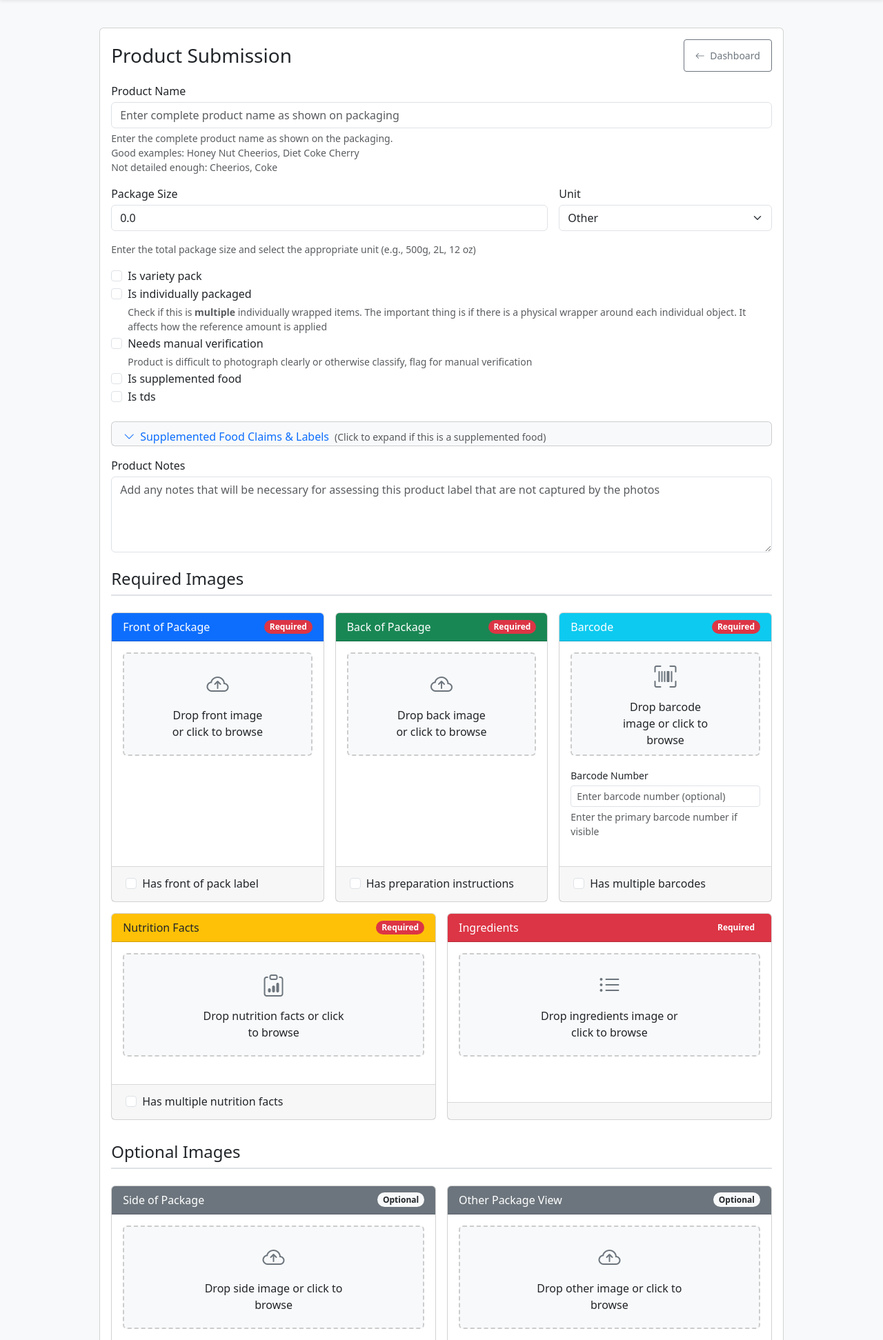
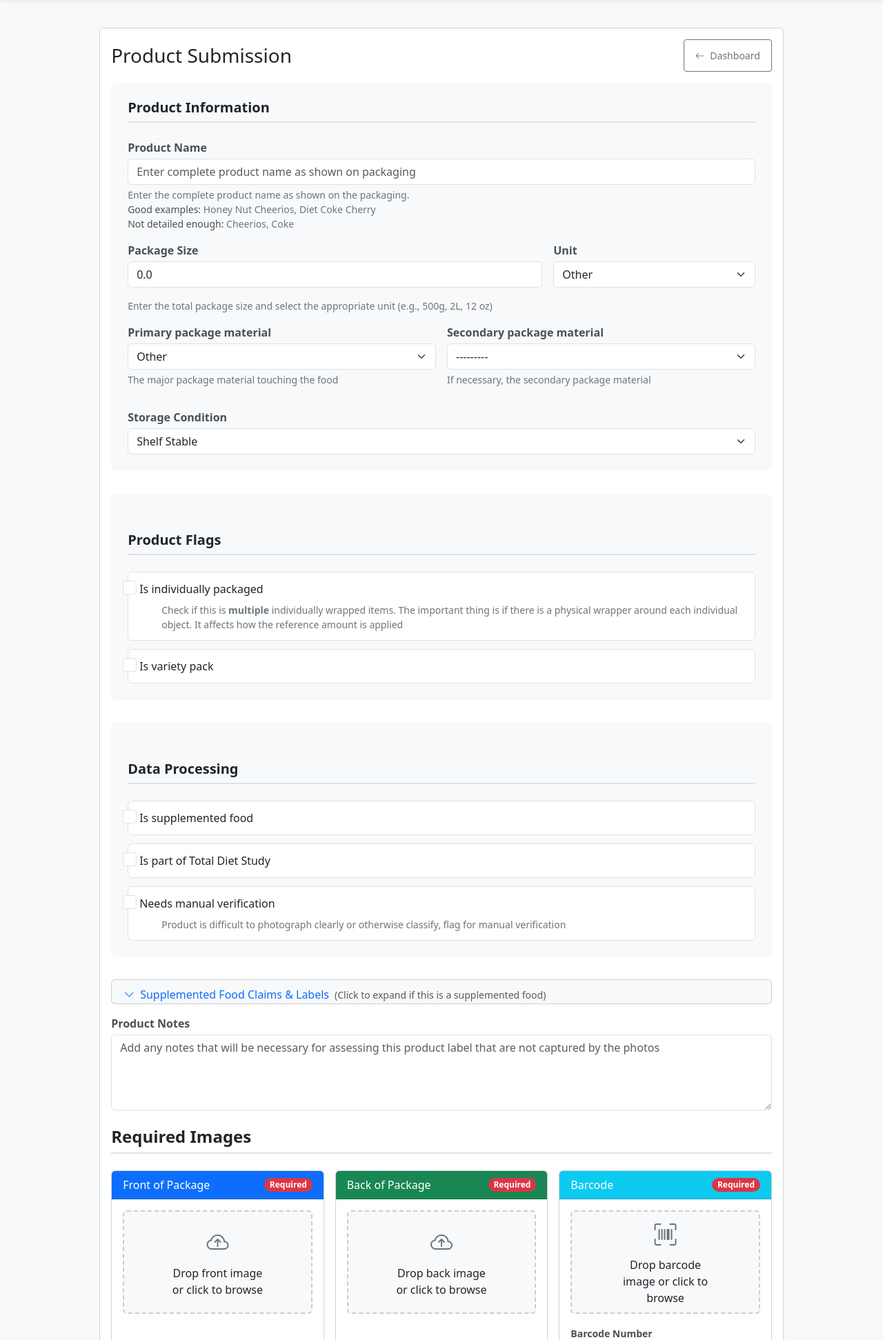
Before and after one commit to BFSSI-Bioinformatics-Lab/pptm, a Django app: template pptp/templates/pptp/products/combined_upload.html in a window 1280 px wide. Shown: the part 56-1999 px from the top of the page at 69% size. Run offline with Django 5.2, Linux system fonts and the light colour scheme; the template is opened without the code that fills it: values that come from a table or form of the project are taken from there, others are empty; parts of the project's set-up code (start-up, migrations or seed data) failed here and were passed over; some libraries are stand-ins or nearby versions.

Commit message:
add storage condition and packaging to upload form

```diff
--- a/pptp/forms/products.py
+++ b/pptp/forms/products.py
@@ -36,6 +36,9 @@ class ProductSetupForm(forms.ModelForm):
             'product_name',
             'package_size',
             'package_size_unit',
+            'storage_condition',
+            'primary_package_material',
+            'secondary_package_material',
             'is_supplemented_food',
             'is_tds',
             'is_variety_pack',
@@ -72,6 +75,15 @@ class ProductSetupForm(forms.ModelForm):
                 'min': '0'
             }),
             'package_size_unit': forms.Select(attrs={
+                'class': 'form-select'
+            }),
+            'storage_condition': forms.Select(attrs={
+                'class': 'form-select'
+            }),
+            'primary_package_material': forms.Select(attrs={
+                'class': 'form-select'
+            }),
+            'secondary_package_material': forms.Select(attrs={
                 'class': 'form-select'
             }),
             'is_supplemented_food': forms.CheckboxInput(attrs={'class': 'form-check-input'}),
--- a/pptp/models/products.py
+++ b/pptp/models/products.py
@@ -14,6 +14,27 @@ UNIT_CHOICES = [
     ("ML", "Millilitres"),
     ("L", "Litres"),
     ("OTH", "Other"),
+]
+
+STORAGE_CHOICES = [
+    ("shelf_stable", "Shelf Stable"),
+    ("fridge", "Fridge"),
+    ("freezer", "Freezer"),
+]
+
+PACKAGING_CHOICES = [
+    ("glass", "Glass"),
+    ("metal", "Metal"),
+    ("paper", "Paper/paperboard"),
+    ("plastic_pet", "Plastic - PET - 1"),
+    ("plastic_hdpe", "Plastic - HDPE - 2"),
+    ("plastic_pvc", "Plastic - PVC - 3"),
+    ("plastic_ldpe", "Plastic - LDPE - 4"),
+    ("plastic_pp", "Plastic - PP - 5"),
+    ("plastic_ps", "Plastic - PS - 6"),
+    ("plastic_other", "Plastic - OTHER - 7"),
+    ("plastic_unknown", "Plastic - Unknown"),
+    ("other", "Other"),
 ]
 
 
@@ -71,6 +92,28 @@ class Product(models.Model):
         max_length=3,
         default="OTH",
         help_text=_("Unit for the total package size")
+    )
+
+    storage_condition = models.CharField(
+        choices=STORAGE_CHOICES,
+        max_length=12,
+        default="shelf_stable",
+        help_text=_("Required storage condition")
+    )
+
+    primary_package_material = models.CharField(
+        choices=PACKAGING_CHOICES,
+        max_length=15,
+        default="other",
+        help_text=_("Primary (touching the food) packaging")
+    )
+
+    secondary_package_material = models.CharField(
+        choices=PACKAGING_CHOICES,
+        blank=True,
+        null=True,
+        max_length=15,
+        help_text=_("Secondary packaging (optional)")
     )
 
     is_variety_pack = models.BooleanField(
--- a/pptp/static/css/upload.css
+++ b/pptp/static/css/upload.css
@@ -103,17 +103,48 @@
   color: #0d6efd;
   font-size: 1.25rem;
 }
-
 /* Section Headings */
 .section-heading {
   border-bottom: 2px solid #dee2e6;
   padding-bottom: 0.5rem;
   margin-bottom: 1.5rem;
   margin-top: 2rem;
+  font-weight: 600;
+  color: #212529;
 }
 
 .first-section-heading {
   margin-top: 0;
+}
+
+/* Form Sections */
+.form-section {
+  background-color: #f8f9fa;
+  border-radius: 0.5rem;
+  padding: 1.5rem;
+  margin-bottom: 2rem;
+}
+
+.form-section:last-child {
+  margin-bottom: 0;
+}
+
+/* Enhanced Labels */
+.form-label {
+  font-weight: 600;
+  color: #495057;
+  margin-bottom: 0.5rem;
+}
+
+.form-text {
+  color: #6c757d;
+  font-size: 0.875rem;
+  margin-top: 0.25rem;
+}
+
+.form-text .fw-medium {
+  font-weight: 600;
+  color: #495057;
 }
 
 /* Badges and Status Indicators */
@@ -128,6 +159,37 @@
   background-color: rgba(0,0,0,.03);
   border-top: 1px solid rgba(0,0,0,.125);
   padding: 0.75rem 1.25rem;
+}
+
+/* Checkboxes */
+.form-check {
+  background-color: #fff;
+  border: 1px solid #dee2e6;
+  border-radius: 0.375rem;
+  padding: 0.75rem 1rem;
+  margin-bottom: 0.75rem;
+}
+
+.form-check:last-child {
+  margin-bottom: 0;
+}
+
+.form-check-label {
+  font-weight: 500;
+  color: #212529;
+  cursor: pointer;
+}
+
+.form-check-input {
+  cursor: pointer;
+  width: 1.25rem;
+  height: 1.25rem;
+  margin-top: 0;
+}
+
+.form-check .form-text {
+  margin-left: 2rem;
+  margin-top: 0.5rem;
 }
 
 .form-check-inline {
@@ -161,6 +223,18 @@
 
 .compact-form .mb-3 {
   margin-bottom: 0.75rem;
+}
+
+/* Input Focus States */
+.form-control:focus,
+.form-select:focus {
+  border-color: #86b7fe;
+  box-shadow: 0 0 0 0.25rem rgba(13,110,253,.25);
+}
+
+.form-check-input:focus {
+  border-color: #86b7fe;
+  box-shadow: 0 0 0 0.25rem rgba(13,110,253,.25);
 }
 
 /* Preview Images */
--- a/pptp/templates/pptp/products/combined_upload.html
+++ b/pptp/templates/pptp/products/combined_upload.html
@@ -37,8 +37,10 @@
             <input type="hidden" id="delete-image-url" value="{% url 'products:delete_image' product.id %}">
             <input type="hidden" id="product-id" value="{{ product.id }}">
 
-            <!-- Product Name Section -->
-            <div class="mb-4">
+            <!-- Product Information Section -->
+            <div class="form-section">
+              <h5 class="section-heading first-section-heading">Product Information</h5>
+
               <div class="mb-3">
                 <label for="{{ form.product_name.id_for_label }}" class="form-label">Product Name</label>
                 {{ form.product_name }}
@@ -54,7 +56,6 @@
                 </div>
               </div>
 
-              <!-- Package Size Section -->
               <div class="row g-3 mb-3">
                 <div class="col-md-8">
                   <label for="{{ form.package_size.id_for_label }}" class="form-label">Package Size</label>
@@ -75,13 +76,45 @@
                 Enter the total package size and select the appropriate unit (e.g., 500g, 2L, 12 oz)
               </div>
 
-              <!-- Flags Section -->
-              <div class="form-check">
-                  {{ form.is_variety_pack }}
-                  <label class="form-check-label" for="{{ form.is_variety_pack.id_for_label }}">
-                      {{ form.is_variety_pack.label }}
-                  </label>
+              <div class="row g-3 mb-3">
+                <div class="col-md-6">
+                  <label for="{{ form.primary_package_material.id_for_label }}" class="form-label">Primary package material</label>
+                  {{ form.primary_package_material }}
+                  {% if form.primary_package_material.errors %}
+                    <div class="invalid-feedback d-block">{{ form.primary_package_material.errors.0 }}</div>
+                  {% endif %}
+                  <div class="form-text mb-3">
+                    The major package material touching the food
                   </div>
+                </div>
+                <div class="col-md-6">
+                  <label for="{{ form.secondary_package_material.id_for_label }}" class="form-label">Secondary package material</label>
+                  {{ form.secondary_package_material }}
+                  {% if form.secondary_package_material.errors %}
+                    <div class="invalid-feedback d-block">{{ form.secondary_package_material.errors.0 }}</div>
+                  {% endif %}
+                  <div class="form-text mb-3">
+                    If necessary, the secondary package material
+                  </div>
+                </div>
+              </div>
+
+
+              <div class="row g-3">
+                <div class="col-12">
+                  <label for="{{ form.storage_condition.id_for_label }}" class="form-label">Storage Condition</label>
+                  {{ form.storage_condition }}
+                  {% if form.storage_condition.errors %}
+                    <div class="invalid-feedback d-block">{{ form.storage_condition.errors.0 }}</div>
+                  {% endif %}
+                </div>
+              </div>
+            </div>
+
+            <!-- Product Flags Section -->
+            <div class="form-section">
+              <h5 class="section-heading">Product Flags</h5>
+
               <div class="form-check">
                 {{ form.is_individually_packaged }}
                 <label class="form-check-label" for="{{ form.is_individually_packaged.id_for_label }}">
@@ -89,24 +122,39 @@
                 </label>
                 <div class="form-text">Check if this is <strong>multiple</strong> individually wrapped items. The important thing is if there is a physical wrapper around each individual object. It affects how the reference amount is applied</div>
               </div>
+
+              <div class="form-check">
+                {{ form.is_variety_pack }}
+                <label class="form-check-label" for="{{ form.is_variety_pack.id_for_label }}">
+                  {{ form.is_variety_pack.label }}
+                </label>
+              </div>
+            </div>
+
+            <!-- Processing Options Section -->
+            <div class="form-section">
+              <h5 class="section-heading">Data Processing</h5>
+
+              <div class="form-check">
+                {{ form.is_supplemented_food }}
+                <label class="form-check-label" for="{{ form.is_supplemented_food.id_for_label }}">
+                  {{ form.is_supplemented_food.label }}
+                </label>
+              </div>
+
+              <div class="form-check">
+                {{ form.is_tds }}
+                <label class="form-check-label" for="{{ form.is_tds.id_for_label }}">
+                  Is part of Total Diet Study
+                </label>
+              </div>
+
               <div class="form-check">
                 {{ form.needs_manual_verification }}
                 <label class="form-check-label" for="{{ form.needs_manual_verification.id_for_label }}">
                   {{ form.needs_manual_verification.label }}
                 </label>
                 <div class="form-text">Product is difficult to photograph clearly or otherwise classify, flag for manual verification</div>
-              </div>
-              <div class="form-check">
-                {{ form.is_supplemented_food }}
-                <label class="form-check-label" for="{{ form.is_supplemented_food.id_for_label }}">
-                  {{ form.is_supplemented_food.label }}
-                </label>
-              </div>
-              <div class="form-check">
-                {{ form.is_tds }}
-                <label class="form-check-label" for="{{ form.is_tds.id_for_label }}">
-                  {{ form.is_tds.label }}
-                </label>
               </div>
             </div>
 
```
Also changed, not shown: pptp/migrations/0018_product_storage_condition.py (added), pptp/migrations/0019_product_primary_package_material_and_more.py (added), pptp/migrations/0020_alter_product_secondary_package_material_and_more.py (added). Lines whose indentation alone changed are shown as unchanged.
